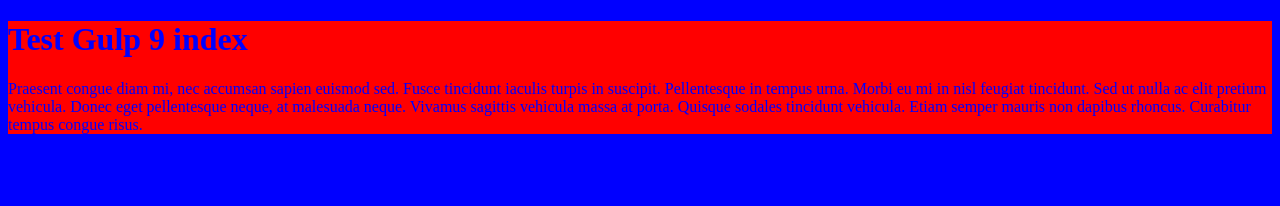
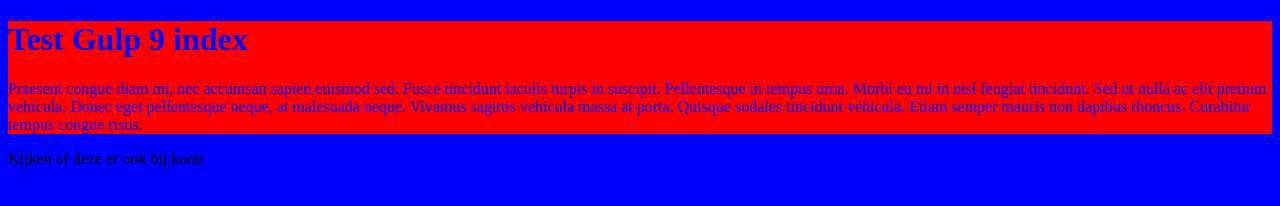
Before and after one commit to wjhessels/testproject, a website: page index.html in a window 1280 px wide. Drawn offline with nearby package versions, Linux system fonts and the light colour scheme; files that its build step writes are made by us from their sources.

Commit message:
Footer toegevoegd

```diff
--- a/index.html
+++ b/index.html
@@ -13,5 +13,8 @@
 		<h1>Test Gulp 9 index</h1>
 		<p>Praesent congue diam mi, nec accumsan sapien euismod sed. Fusce tincidunt iaculis turpis in suscipit. Pellentesque in tempus urna. Morbi eu mi in nisl feugiat tincidunt. Sed ut nulla ac elit pretium vehicula. Donec eget pellentesque neque, at malesuada neque. Vivamus sagittis vehicula massa at porta. Quisque sodales tincidunt vehicula. Etiam semper mauris non dapibus rhoncus. Curabitur tempus congue risus.</p>
 	</div>
+	<footer>
+		Kijken of deze er ook bij komt
+	</footer>
 </body>
 </html>
```
